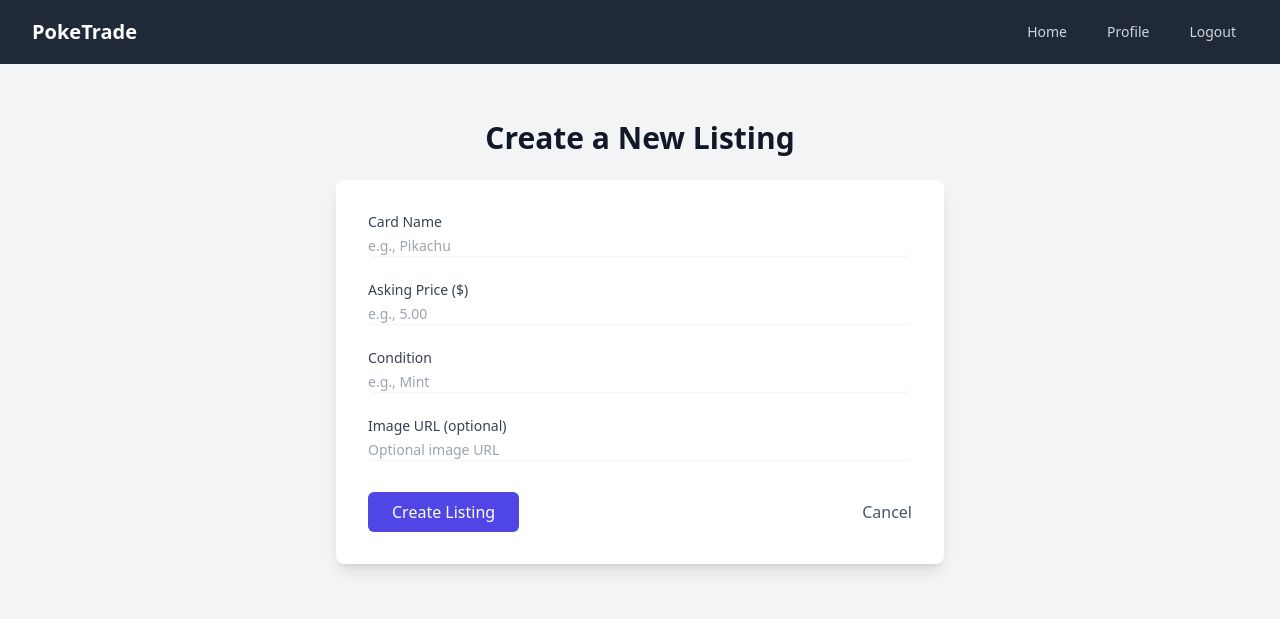
After one commit to samdriod/pokeTrade, a Django app: page /create/ in a window 1280 px wide. The commit adds this page. Shown: the top 619 px of the page. Run offline with Django 5.2, Linux system fonts and the light colour scheme; a user stored in the database is signed in; some libraries are stand-ins or nearby versions.

Commit message:
Add listing creation functionality with form validation and user association

```diff
--- /dev/null
+++ b/listings/forms.py
@@ -0,0 +1,19 @@
+from django import forms
+from .models import Listing
+
+class ListingForm(forms.ModelForm):
+    class Meta:
+        model = Listing
+        fields = ['name', 'price', 'condition', 'image']
+        widgets = {
+            'name': forms.TextInput(attrs={'class': 'border rounded p-2 w-full', 'placeholder': 'e.g., Pikachu'}),
+            'price': forms.NumberInput(attrs={'class': 'border rounded p-2 w-full', 'step': '0.01', 'min': '0.01', 'placeholder': 'e.g., 5.00'}),
+            'condition': forms.TextInput(attrs={'class': 'border rounded p-2 w-full', 'placeholder': 'e.g., Mint'}),
+            'image': forms.URLInput(attrs={'class': 'border rounded p-2 w-full', 'placeholder': 'Optional image URL'}),
+        }
+        labels = {
+            'name': 'Card Name',
+            'price': 'Asking Price ($)',
+            'condition': 'Condition',
+            'image': 'Image URL (optional)',
+        }
--- /dev/null
+++ b/listings/templates/listings/create_listing.html
@@ -0,0 +1,35 @@
+{% extends 'base.html' %}
+{% load static %}
+{% load template_filters %}
+{% block content %}
+<div class="max-w-2xl mx-auto py-8 px-4 sm:px-6 lg:px-8">
+    <h1 class="text-3xl font-extrabold text-gray-900 mb-6 text-center">Create a New Listing</h1>
+    <div class="bg-white p-8 rounded-lg shadow-lg">
+        <form method="post" enctype="multipart/form-data">
+            {% csrf_token %}
+            <div class="space-y-6">
+                {% for field in form %}
+                    <div>
+                        <label for="{{ field.id_for_label }}" class="block text-sm font-medium text-gray-700 mb-1">{{ field.label }}</label>
+                        {{ field|add_class:"mt-1 block w-full border-gray-300 rounded-md shadow-sm focus:ring-indigo-500 focus:border-indigo-500 sm:text-sm" }}
+                        {% if field.help_text %}
+                            <p class="text-sm text-gray-500 mt-1">{{ field.help_text }}</p>
+                        {% endif %}
+                        {% if field.errors %}
+                            <p class="text-red-600 text-sm mt-1">{{ field.errors.as_text }}</p>
+                        {% endif %}
+                    </div>
+                {% endfor %}
+            </div>
+            <div class="mt-8 flex justify-between items-center">
+                <button type="submit" class="bg-indigo-600 text-white px-6 py-2 rounded-md hover:bg-indigo-700 transition-colors duration-200">
+                    Create Listing
+                </button>
+                <a href="{% url 'listing_list' %}" class="text-gray-600 hover:text-indigo-600 transition-colors duration-200">
+                    Cancel
+                </a>
+            </div>
+        </form>
+    </div>
+</div>
+{% endblock %}
--- /dev/null
+++ b/listings/templatetags/template_filters.py
@@ -0,0 +1,7 @@
+from django import template
+
+register = template.Library()
+
+@register.filter(name='add_class')
+def add_class(field, css_class):
+    return field.as_widget(attrs={"class": css_class})
--- a/listings/urls.py
+++ b/listings/urls.py
@@ -4,4 +4,5 @@ from . import views
 urlpatterns = [
     path('', views.listing_list, name='listing_list'),
     path('listing/<int:listing_id>/', views.listing_detail, name='listing_detail'),
+    path('create/', views.create_listing, name='create_listing'),
 ]
--- a/listings/views.py
+++ b/listings/views.py
@@ -3,6 +3,8 @@ from django.contrib.auth.decorators import login_required
 from django.contrib import messages
 from .models import Listing
 from offers.models import Offer
+from .forms import ListingForm
+import uuid
 
 def listing_list(request):
     listings = Listing.objects.filter(status='active').order_by('name')
@@ -32,3 +34,22 @@ def listing_detail(request, listing_id):
         except (ValueError, TypeError):
             messages.error(request, "Invalid offer amount.")
     return render(request, 'listings/listing_detail.html', {'listing': listing})
+
+@login_required
+def create_listing(request):
+    if request.method == 'POST':
+        form = ListingForm(request.POST)
+        if form.is_valid():
+            listing = form.save(commit=False)
+            listing.seller = request.user
+            listing.status = 'active'
+            # Generate unique card_id
+            listing.card_id = f"user-{uuid.uuid4().hex[:10]}"
+            listing.save()
+            messages.success(request, "Listing created successfully!")
+            return redirect('listing_list')
+        else:
+            messages.error(request, "Please correct the errors below.")
+    else:
+        form = ListingForm()
+    return render(request, 'listings/create_listing.html', {'form': form})
```
Also changed, not shown: listings/templates/listings/listings_list.html (+13 -3 lines), db.sqlite3, listings/templatetags/__init__.py (added).
